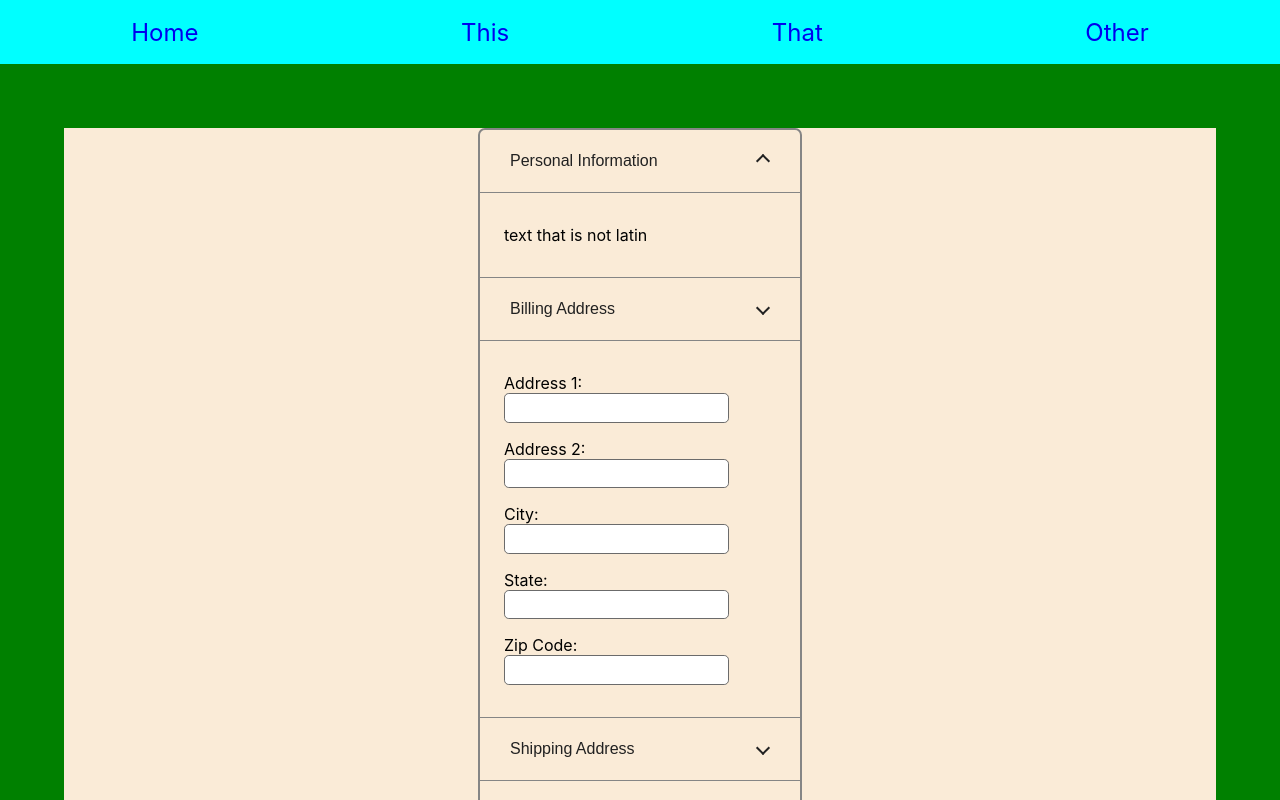
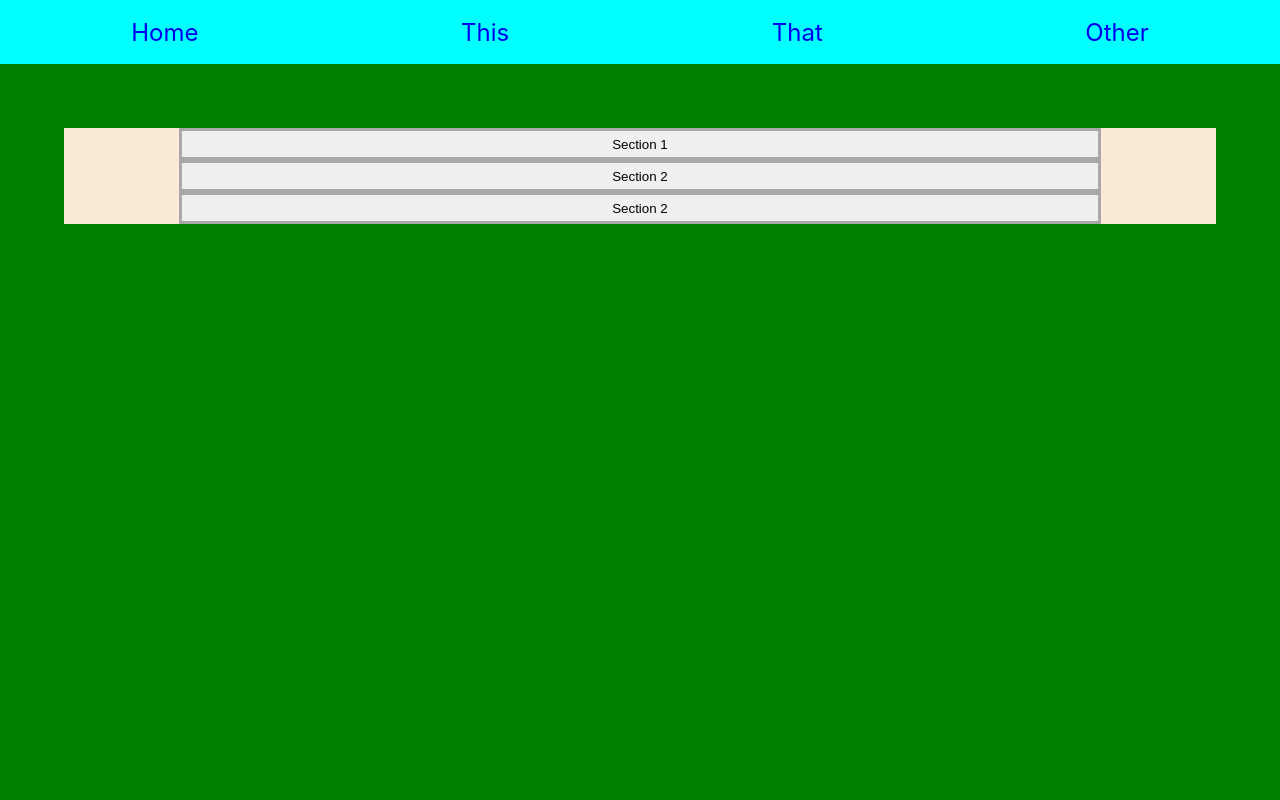
Before and after one commit to D-oro/portfolio_old2, a React (Create React App) app: page /this in a window 1280 px wide. Shown: the top 800 px of the page. Built offline with nearby package versions, Linux system fonts and the light colour scheme.

Commit message:
diy accordion, working

```diff
--- a/src/components/Accordion.css
+++ b/src/components/Accordion.css
@@ -1,123 +1,19 @@
-.accordion {
-  margin: 0;
-  padding: 0;
-  border: 2px solid hsl(0deg 0% 52%);
-  border-radius: 7px;
-  width: 20em;
+.accordion-wrapper{
+  background-color: yellow;
+  width: 80%;
+  height: 90%;
+  display: flex;
+  flex-direction: column;
 }
 
-.accordion h3 {
-  margin: 0;
-  padding: 0;
+.accordion{
+  border: solid;
+  border-color: darkgrey;
+  height: 4vh;
 }
 
-.accordion:focus-within {
-  border-color: hsl(216deg 94% 43%);
+.arrow{
+  font-size: xx-large;
+  border: solid;
+  border-color: darkgrey;
 }
-
-.accordion:focus-within h3 {
-  background-color: hsl(0deg 0% 97%);
-}
-
-.accordion > * + * {
-  border-top: 1px solid hsl(0deg 0% 52%);
-}
-
-.accordion-trigger {
-  background: none;
-  color: hsl(0deg 0% 13%);
-  display: block;
-  font-size: 1rem;
-  font-weight: normal;
-  margin: 0;
-  padding: 1em 1.5em;
-  position: relative;
-  text-align: left;
-  width: 100%;
-  outline: none;
-}
-
-.accordion-trigger:focus,
-.accordion-trigger:hover {
-  background: hsl(216deg 94% 94%);
-}
-
-.accordion-trigger:focus {
-  outline: 4px solid transparent;
-}
-
-.accordion > *:first-child .accordion-trigger,
-.accordion > *:first-child {
-  border-radius: 5px 5px 0 0;
-}
-
-.accordion > *:last-child .accordion-trigger,
-.accordion > *:last-child {
-  border-radius: 0 0 5px 5px;
-}
-
-button {
-  border-style: none;
-}
-
-.accordion button::-moz-focus-inner {
-  border: 0;
-}
-
-.accordion-title {
-  display: block;
-  pointer-events: none;
-  border: transparent 2px solid;
-  border-radius: 5px;
-  padding: 0.25em;
-  outline: none;
-}
-
-.accordion-trigger:focus .accordion-title {
-  border-color: hsl(216deg 94% 43%);
-}
-
-.accordion-icon {
-  border: solid currentcolor;
-  border-width: 0 2px 2px 0;
-  height: 0.5rem;
-  pointer-events: none;
-  position: absolute;
-  right: 2em;
-  top: 50%;
-  transform: translateY(-60%) rotate(45deg);
-  width: 0.5rem;
-}
-
-.accordion-trigger:focus .accordion-icon,
-.accordion-trigger:hover .accordion-icon {
-  border-color: hsl(216deg 94% 43%);
-}
-
-.accordion-trigger[aria-expanded="true"] .accordion-icon {
-  transform: translateY(-50%) rotate(-135deg);
-}
-
-.accordion-panel {
-  margin: 0;
-  padding: 1em 1.5em;
-}
-
-/* For Edge bug https://developer.microsoft.com/en-us/microsoft-edge/platform/issues/4806035/ */
-.accordion-panel[hidden] {
-  display: none;
-}
-
-fieldset {
-  border: 0;
-  margin: 0;
-  padding: 0;
-}
-
-input {
-  border: 1px solid hsl(0deg 0% 42%);
-  border-radius: 0.3em;
-  display: block;
-  font-size: inherit;
-  padding: 0.3em 0.5em;
-}
--- a/src/components/Accordion.js
+++ b/src/components/Accordion.js
@@ -2,178 +2,48 @@ import './Accordion.css'
 
 export const Accordion = () => {
 
-/*
- *   This content is licensed according to the W3C Software License at
- *   https://www.w3.org/Consortium/Legal/2015/copyright-software-and-document
- *
- *   Simple accordion pattern example
- */
-
-
-class Accordion {
-  constructor(domNode) {
-    this.rootEl = domNode;
-    this.buttonEl = this.rootEl.querySelector('button[aria-expanded]');
-
-    const controlsId = this.buttonEl.getAttribute('aria-controls');
-    this.contentEl = document.getElementById(controlsId);
-
-    this.open = this.buttonEl.getAttribute('aria-expanded') === 'true';
-
-    // add event listeners
-    this.buttonEl.addEventListener('click', this.onButtonClick.bind(this));
-  }
-
-  onButtonClick() {
-    this.toggle(!this.open);
-  }
-
-  toggle(open) {
-    // don't do anything if the open state doesn't change
-    if (open === this.open) {
-      return;
+    const expandOne = () =>{
+        document.getElementById("1").hidden = false;
     }
 
-    // update the internal state
-    this.open = open;
+    const collapseOne = () =>{
+        document.getElementById("1").hidden = true;
+    }
 
-    // handle DOM updates
-    this.buttonEl.setAttribute('aria-expanded', `${open}`);
-    if (open) {
-      this.contentEl.removeAttribute('hidden');
-    } else {
-      this.contentEl.setAttribute('hidden', '');
+    const expandTwo = () =>{
+        document.getElementById("2").hidden = false;
     }
-  }
 
-  // Add public open and close methods for convenience
-  open() {
-    this.toggle(true);
-  }
+    const collapseTwo = () =>{
+        document.getElementById("2").hidden = true;
+    }
 
-  close() {
-    this.toggle(false);
-  }
-}
+    const expandThree = () =>{
+        document.getElementById("3").hidden = false;
+    }
 
-// init accordions
-const accordions = document.querySelectorAll('.accordion h3');
-accordions.forEach((accordionEl) => {
-  new Accordion(accordionEl);
-});
-
+    const collapseThree = () =>{
+        document.getElementById("3").hidden = true;
+    }
 
     return(
-        <div>
-            <div id="accordionGroup" class="accordion">
-            <h3>
-                <button type="button" aria-expanded="true" class="accordion-trigger" aria-controls="sect1" id="accordion1id">
-                <span class="accordion-title">
-                    Personal Information
-                    <span class="accordion-icon"></span>
-                </span>
-                </button>
-            </h3>
-            <div id="sect1" role="region" aria-labelledby="accordion1id" class="accordion-panel">
-                <div>
-                    <p aria-hidden="true">text that is not latin</p>
+        <div className="accordion-wrapper">
+            <button className="accordion" onClick={expandOne}>Section 1</button>
+            <div id="1" hidden>
+                <button onClick={collapseOne} className="arrow"> ⌃ </button>
+                <p>blabla bla text that is not latin</p>
+            </div>
 
-                {/* <fieldset>
-                    <p>
-                    <label for="cufc1">Name<span aria-hidden="true">*</span>:</label>
-                    <input type="text" value="" name="Name" id="cufc1" class="required" aria-required="true"/>
-                    </p>
-                    <p>
-                    <label for="cufc2">Email<span aria-hidden="true">*</span>:</label>
-                    <input type="text" value="" name="Email" id="cufc2" aria-required="true"/>
-                    </p>
-                    <p>
-                    <label for="cufc3">Phone:</label>
-                    <input type="text" value="" name="Phone" id="cufc3"/>
-                    </p>
-                    <p>
-                    <label for="cufc4">Extension:</label>
-                    <input type="text" value="" name="Ext" id="cufc4"/>
-                    </p>
-                    <p>
-                    <label for="cufc5">Country:</label>
-                    <input type="text" value="" name="Country" id="cufc5"/>
-                    </p>
-                    <p>
-                    <label for="cufc6">City/Province:</label>
-                    <input type="text" value="" name="City_Province" id="cufc6"/>
-                    </p>
-                </fieldset> */}
-                </div>
+            <button className="accordion" onClick={expandTwo}>Section 2</button>
+            <div id="2" hidden>
+                <button onClick={collapseTwo} className="arrow"> ⌃ </button>
+                <p>blabla text</p>
             </div>
-            <h3>
-                <button type="button" aria-expanded="false" class="accordion-trigger" aria-controls="sect2" id="accordion2id">
-                <span class="accordion-title">
-                    Billing Address
-                    <span class="accordion-icon"></span>
-                </span>
-                </button>
-            </h3>
-            <div id="sect2" role="region" aria-labelledby="accordion2id" class="accordion-panel" hidden="">
-                <div>
-                <fieldset>
-                    <p>
-                    <label for="b-add1">Address 1:</label>
-                    <input type="text" name="b-add1" id="b-add1"/>
-                    </p>
-                    <p>
-                    <label for="b-add2">Address 2:</label>
-                    <input type="text" name="b-add2" id="b-add2"/>
-                    </p>
-                    <p>
-                    <label for="b-city">City:</label>
-                    <input type="text" name="b-city" id="b-city"/>
-                    </p>
-                    <p>
-                    <label for="b-state">State:</label>
-                    <input type="text" name="b-state" id="b-state"/>
-                    </p>
-                    <p>
-                    <label for="b-zip">Zip Code:</label>
-                    <input type="text" name="b-zip" id="b-zip"/>
-                    </p>
-                </fieldset>
-                </div>
-            </div>
-            <h3>
-                <button type="button" aria-expanded="false" class="accordion-trigger" aria-controls="sect3" id="accordion3id">
-                <span class="accordion-title">
-                    Shipping Address
-                    <span class="accordion-icon"></span>
-                </span>
-                </button>
-            </h3>
-            <div id="sect3" role="region" aria-labelledby="accordion3id" class="accordion-panel" hidden="">
-                <div>
-                <fieldset>
-                    <p>
-                    <label for="m-add1">Address 1:</label>
-                    <input type="text" name="m-add1" id="m-add1"/>
-                    </p>
-                    <p>
-                    <label for="m-add2">Address 2:</label>
-                    <input type="text" name="m-add2" id="m-add2"/>
-                    </p>
-                    <p>
-                    <label for="m-city">City:</label>
-                    <input type="text" name="m-city" id="m-city"/>
-                    </p>
-                    <p>
-                    <label for="m-state">State:</label>
-                    <input type="text" name="m-state" id="m-state"/>
-                    </p>
-                    <p>
-                    <label for="m-zip">Zip Code:</label>
-                    <input type="text" name="m-zip" id="m-zip"/>
-                    </p>
-                </fieldset>
-                </div>
-            </div>
+
+            <button className="accordion" onClick={expandThree}>Section 2</button>
+            <div id="3" hidden>
+                <button onClick={collapseThree} className="arrow"> ⌃ </button>
+                <p>blabla text</p>
             </div>
         </div>
     )
```
